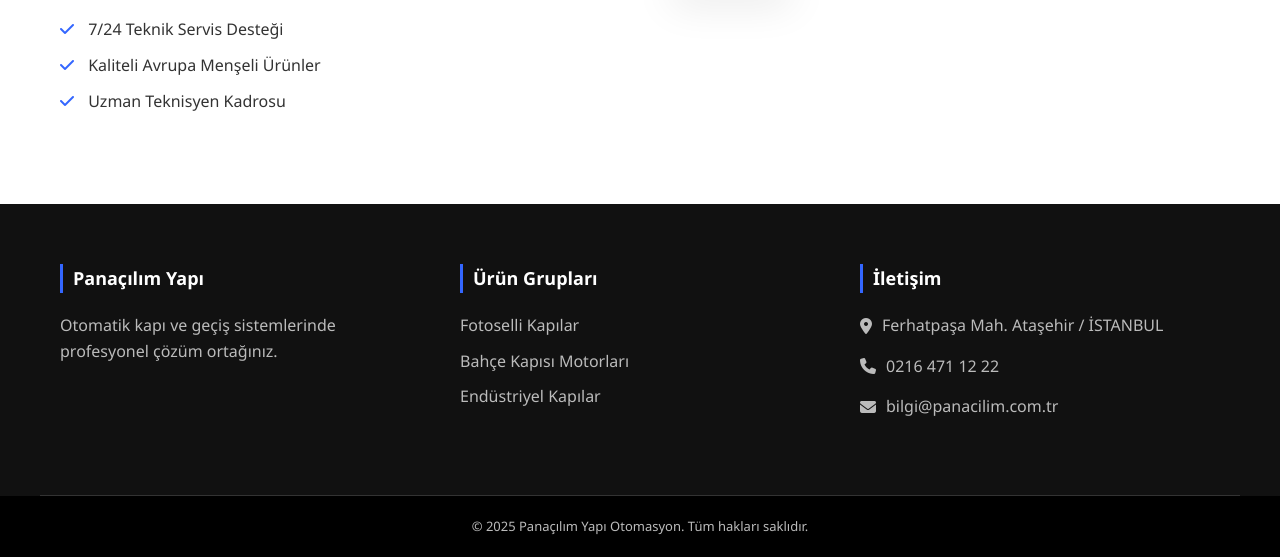
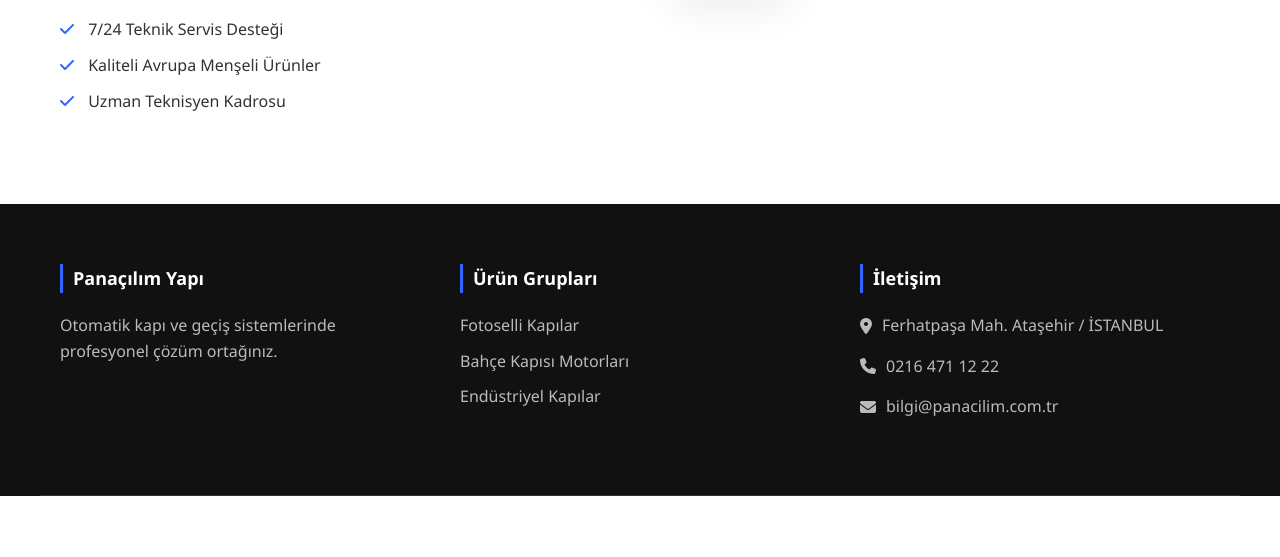
Before and after one commit to YakupGns/panacilim, a plain HTML site: page index.html in a window 1280 px wide. Shown: the part 1559-2116 px from the top of the page. After the commit the page ends 2055 px from the top, so only its background shows below. Drawn offline with Linux system fonts and the light colour scheme; files whose address does not match are found by name.

Commit message:
Update index.html

```diff
--- a/index.html
+++ b/index.html
@@ -132,9 +132,6 @@
                 <p><i class="fa-solid fa-envelope"></i> bilgi@panacilim.com.tr</p>
             </div>
         </div>
-        <div class="alt-footer">
-            <p>&copy; 2025 Panaçılım Yapı Otomasyon. Tüm hakları saklıdır.</p>
-        </div>
     </footer>
 
 </body>
```
